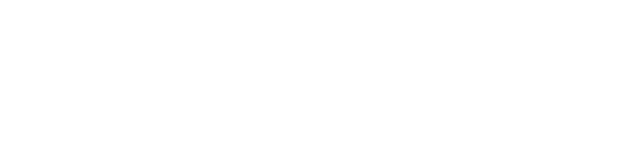
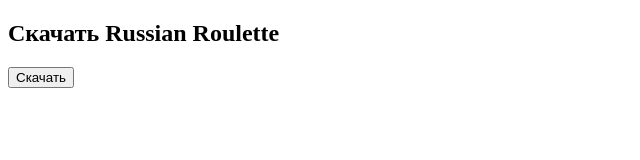
Before and after one commit to QuasarOfficialMrk231/cheat_roblox, a plain HTML site: page index.html in a window 1280 px wide. Shown: the whole page, without its empty margins (0-640 px from the left). Drawn offline with Linux system fonts and the light colour scheme.

Commit message:
Update index.html

```diff
--- a/index.html
+++ b/index.html
@@ -1,8 +1,14 @@
 <!DOCTYPE html>
+<html lang="ru">
 <head>
-  <meta charset="UTF-8">
-  <title>website_russian_roulet</title>
+    <meta charset="UTF-8">
+    <meta name="viewport" content="width=device-width, initial-scale=1.0">
+    <title>Скачать файл</title>
 </head>
 <body>
-  <download src="
+    <h2>Скачать Russian Roulette</h2>
+    <a href="russian_roulette.py" download>
+        <button>Скачать</button>
+    </a>
 </body>
+</html>
```
